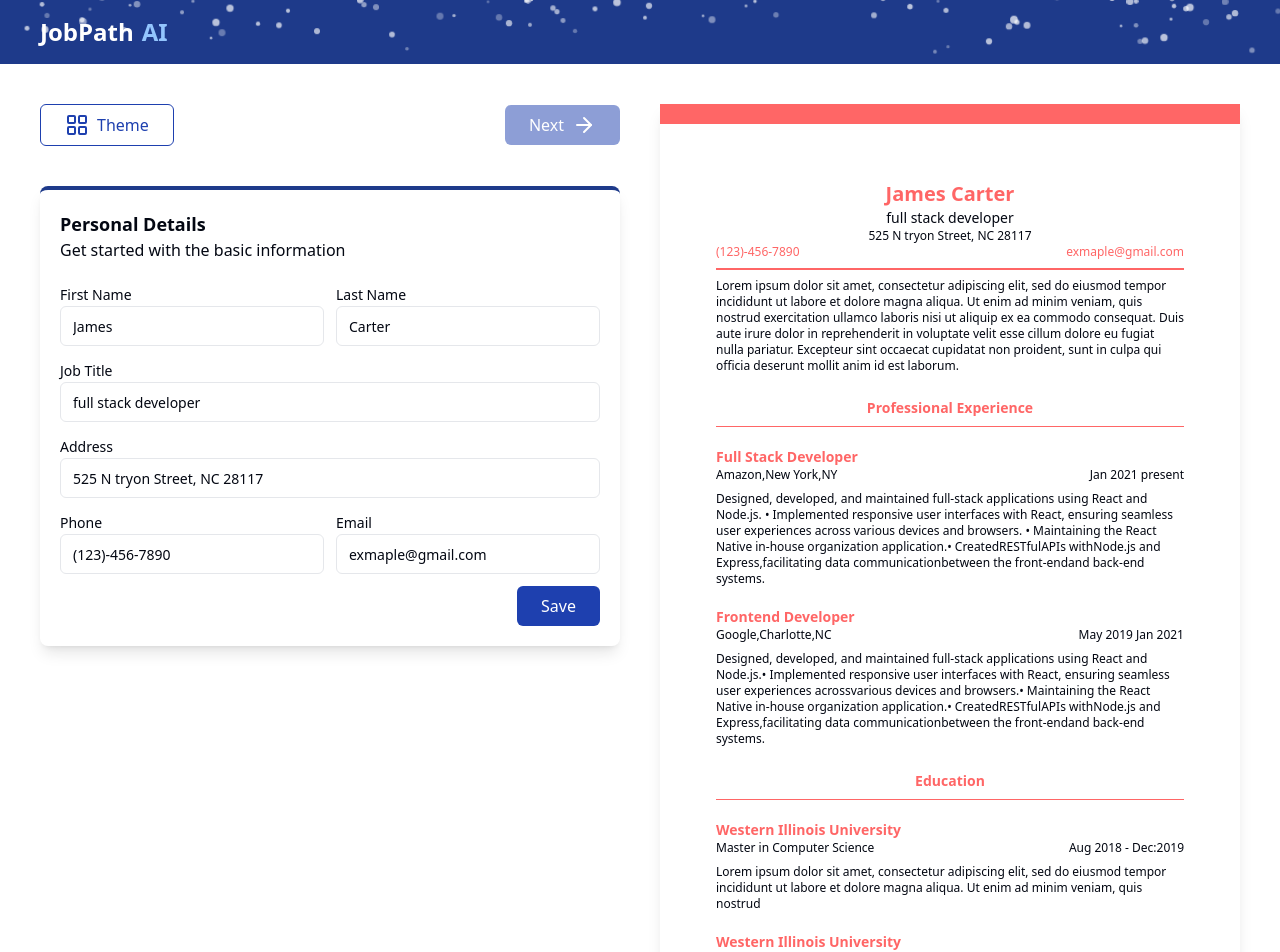
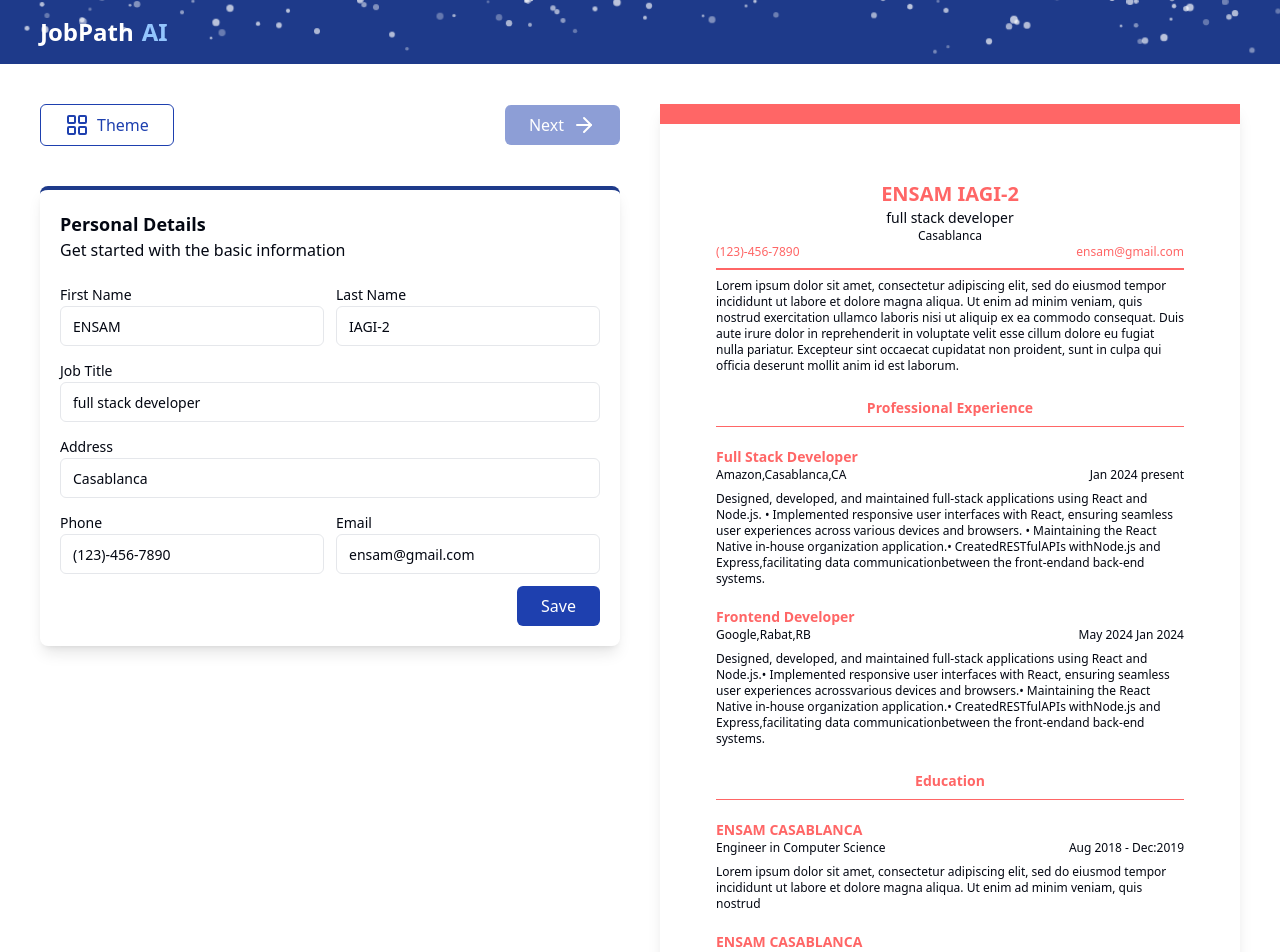
Before and after one commit to Yassineachkhity/JobPathAI, a React (Vite) app: page /resume in a window 1280 px wide. Shown: the top 952 px of the page. Built offline with nearby package versions, Linux system fonts and the light colour scheme; no server answers.

Commit message:
env example template for api for security + fix header link

```diff
--- a/src/components/Header.tsx
+++ b/src/components/Header.tsx
@@ -50,7 +50,7 @@ const Header = () => {
 
       <div className="relative z-10 flex items-center h-full max-w-4xl p-6">
         <div className="text-white text-2xl font-bold px-4 hover:text-blue-200 transition-colors duration-300">
-          <a href="../../index.html" className="flex items-center">
+          <a href="/" className="flex items-center">
             <span className="mr-2">JobPath</span>
             <span className="text-blue-300">AI</span>
           </a>
--- a/src/data/dummy.tsx
+++ b/src/data/dummy.tsx
@@ -1,10 +1,10 @@
 export default{
-    firstName:'James',
-    lastName:'Carter',
+    firstName:'ENSAM',
+    lastName:'IAGI-2',
     jobTitle:'full stack developer',
-    address:'525 N tryon Street, NC 28117',
+    address:'Casablanca',
     phone:'(123)-456-7890',
-    email:'exmaple@gmail.com',
+    email:'ensam@gmail.com',
     themeColor:"#ff6666",
     summary:'Lorem ipsum dolor sit amet, consectetur adipiscing elit, sed do eiusmod tempor incididunt ut labore et dolore magna aliqua. Ut enim ad minim veniam, quis nostrud exercitation ullamco laboris nisi ut aliquip ex ea commodo consequat. Duis aute irure dolor in reprehenderit in voluptate velit esse cillum dolore eu fugiat nulla pariatur. Excepteur sint occaecat cupidatat non proident, sunt in culpa qui officia deserunt mollit anim id est laborum.',
     experience:[
@@ -12,9 +12,9 @@ export default{
             id:1,
             title:'Full Stack Developer',
             companyName:'Amazon',
-            city:'New York',
-            state:'NY',
-            startDate:'Jan 2021',
+            city:'Casablanca',
+            state:'CA',
+            startDate:'Jan 2024',
             endDate:'',
             currentlyWorking:true,
             worksummary:' Designed, developed, and maintained full-stack applications using React and Node.js.\n'+
@@ -28,10 +28,10 @@ export default{
             id:2,
             title:'Frontend Developer',
             companyName:'Google',
-            city:'Charlotte',
-            state:'NC',
-            startDate:'May 2019',
-            endDate:'Jan 2021',
+            city:'Rabat',
+            state:'RB',
+            startDate:'May 2024',
+            endDate:'Jan 2024',
             currentlyWorking:false,
             worksummary:' Designed, developed, and maintained full-stack applications using React and Node.js.'+
             '• Implemented responsive user interfaces with React, ensuring seamless user experiences across'+
@@ -44,16 +44,16 @@ export default{
     education:[
         {
             id:1,
-            universityName:'Western Illinois University',
+            universityName:'ENSAM CASABLANCA',
             startDate:'Aug 2018',
             endDate:'Dec:2019',
-            degree:'Master',
+            degree:'Engineer',
             major:'Computer Science',
             description:'Lorem ipsum dolor sit amet, consectetur adipiscing elit, sed do eiusmod tempor incididunt ut labore et dolore magna aliqua. Ut enim ad minim veniam, quis nostrud'
         },
         {
             id:2,
-            universityName:'Western Illinois University',
+            universityName:'ENSAM CASABLANCA',
             startDate:'Aug 2018',
             endDate:'Dec:2019',
             degree:'Master',
--- a/src/pages/JobSearch.tsx
+++ b/src/pages/JobSearch.tsx
@@ -4,9 +4,10 @@ import { GoogleGenerativeAI } from '@google/generative-ai';
 import axios from 'axios';
 import Footer from '../components/Footer';
 import { extractTextFromPDF } from '../utils/pdfjs';
+import.meta.env.VITE_GEMINI_API_KEY
 
 // Initialize Gemini AI
-const genAI = new GoogleGenerativeAI('AIzaSyDwztTGZTJGE2gJeMdQxg4DywxzHS1J5ag');
+const genAI = new GoogleGenerativeAI(import.meta.env.VITE_GEMINI_API_KEY);
 
 const JobSearch: React.FC = () => {
   const [pdfText, setPdfText] = useState<string>('');
```
Also changed, not shown: 1 other file (tests, documents, lock files or other folders).
